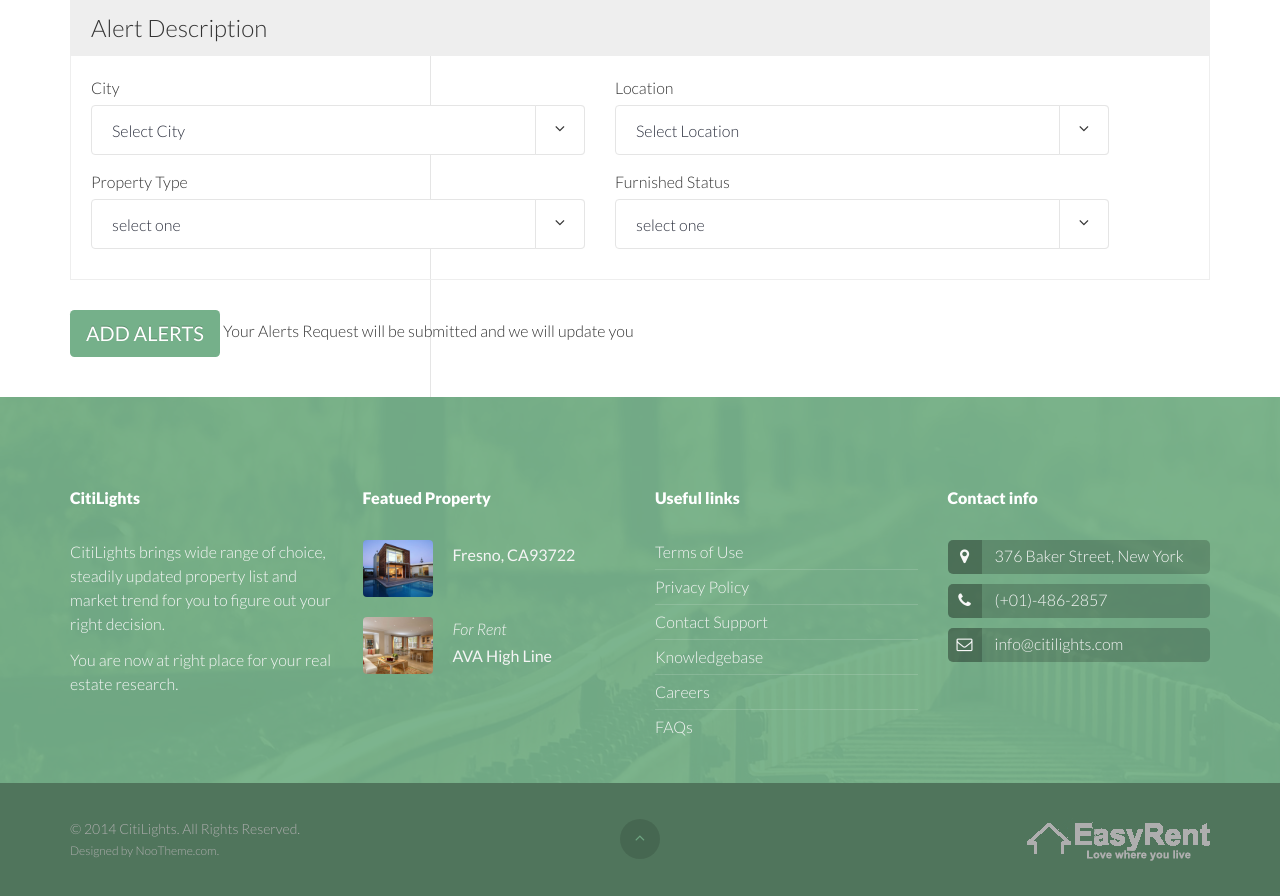
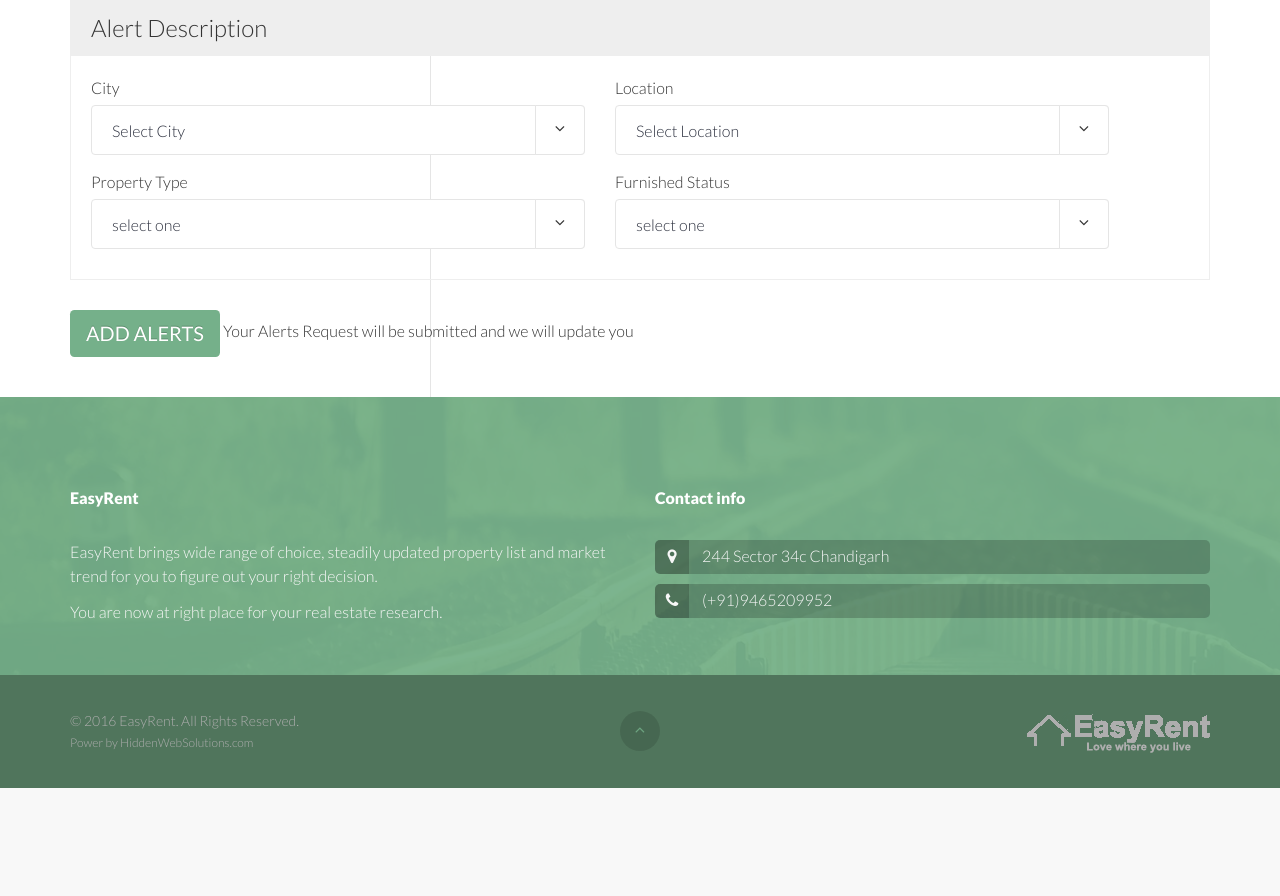
Before and after one commit to hellydhindsa/easyrent, a PHP site: page /property/user/frmAlerts.php in a window 1280 px wide. Shown: the part 261-1157 px from the top of the page. After the commit the page ends 1049 px from the top, so only its background shows below. Run offline with PHP 8.4, Linux system fonts and the light colour scheme; some libraries are stand-ins or nearby versions.

Commit message:
changes for user manupulations

```diff
--- a/header.php
+++ b/header.php
@@ -113,11 +113,11 @@ CALL US NOW<br>
 </li>
 
 <li class="dropdown active">
-    <a href="login.php">Post Property&nbsp;<span class="caret"></span></a>
+    <a href="user/frmpg.php">Post Property&nbsp;<span class="caret"></span></a>
 
 </li>
 <li class="dropdown active">
-<a href="index.php">Get Alerts&nbsp;<span class="caret"></span></a>
+    <a href="user/frmAlerts.php">Get Alerts&nbsp;<span class="caret"></span></a>
 
 </li>
 <li class="dropdown">
--- a/user/footer.php
+++ b/user/footer.php
@@ -18,72 +18,26 @@ if(isset($sts))
 <div class="container">
 <div class="row">
 
-<div class="col-xs-12 col-sm-6 col-md-3 footer-nav-col">
+<div class="col-xs-12 col-sm-6 col-md-6 footer-nav-col">
 <div class="ft-about-us">
-<h4 class="ft-col-title">CitiLights</h4>
+<h4 class="ft-col-title">EasyRent</h4>
 <div class="text-block">
-<p>CitiLights brings wide range of choice, steadily updated property list and market trend for you to figure out your right decision.</p>
+<p>EasyRent brings wide range of choice, steadily updated property list and market trend for you to figure out your right decision.</p>
 <p>You are now at right place for your real estate research.</p>
 </div>
 </div>
 </div>
 
 
-<div class="col-xs-12 col-sm-6 col-md-3 footer-nav-col">
-<div class="ft-featured-properties">
-<h4 class="ft-col-title">Featued Property</h4>
-<div class="featured-property">
-<ul>
-<li>
-<div class="featured-image">
-<a href="property-details.html"><img src="../images/property/property13.jpg" alt=""></a>
-</div>
-<div class="featured-decs">
-<span class="featured-status"><a href="#"></a></span>
-<h4 class="featured-title"><a href="property-details.html" title="Fresno, CA93722">Fresno, CA93722</a></h4>
-</div>
-</li>
-<li>
-<div class="featured-image">
-<a href="property-details.html"><img src="../images/property/property7.jpg" alt=""></a>
-</div>
-<div class="featured-decs">
-<span class="featured-status"><a href="#">For Rent</a></span>
-<h4 class="featured-title"><a href="property-details.html" title="AVA High Line">AVA High Line</a></h4>
-</div>
-</li>
-</ul>
-</div>
-</div>
-</div>
 
 
-<div class="col-xs-12 col-sm-6 col-md-3 footer-nav-col">
-<div class="ft-useful-links">
-<h4 class="ft-col-title">Useful links</h4>
-<nav class="useful-links-menu" role="navigation">
-<ul>
-<li class="menu-item"><a href="#">Terms of Use</a></li>
-<li class="menu-item"><a href="#">Privacy Policy</a></li>
-<li class="menu-item"><a href="#">Contact Support</a></li>
-<li class="menu-item"><a href="#">Knowledgebase</a></li>
-<li class="menu-item"><a href="#">Careers</a></li>
-<li class="menu-item"><a href="#">FAQs</a></li>
-</ul>
-</nav>
-</div>
-</div>
-
-
-<div class="col-xs-12 col-sm-6 col-md-3 footer-nav-col">
+<div class="col-xs-12 col-sm-6 col-md-6 footer-nav-col">
 <div class="ft-contact-info">
 <h4 class="ft-col-title">Contact info</h4>
 <ul class="detail-contact-info">
-<li><i class="fa fa-map-marker"></i>&nbsp;376 Baker Street, New York</li>
-<li><i class="fa fa-phone"></i>&nbsp;(+01)-486-2857</li>
-<li><i class="fa fa-envelope-o"></i>&nbsp;<a href="http://html.nootheme.com/cdn-cgi/l/email-protection#157c7b737a55767c617c797c727d61663b767a78"><span class="__cf_email__" data-cfemail="98f1f6fef7d8fbf1ecf1f4f1fff0ecebb6fbf7f5">[email&#160;protected]</span><script cf-hash='f9e31' type="text/javascript">
-/* <![CDATA[ */!function(){try{var t="currentScript"in document?document.currentScript:function(){for(var t=document.getElementsByTagName("script"),e=t.length;e--;)if(t[e].getAttribute("cf-hash"))return t[e]}();if(t&&t.previousSibling){var e,r,n,i,c=t.previousSibling,a=c.getAttribute("data-cfemail");if(a){for(e="",r=parseInt(a.substr(0,2),16),n=2;a.length-n;n+=2)i=parseInt(a.substr(n,2),16)^r,e+=String.fromCharCode(i);e=document.createTextNode(e),c.parentNode.replaceChild(e,c)}}}catch(u){}}();/* ]]> */</script></a></li>
-</ul>
+<li><i class="fa fa-map-marker"></i>&nbsp;244 Sector 34c Chandigarh</li>
+<li><i class="fa fa-phone"></i>&nbsp;(+91)9465209952</li>
+
 </div>
 </div>
 
@@ -96,14 +50,14 @@ if(isset($sts))
 <div class="container">
 <div class="row">
 <div class="col-xs-12 col-sm-6 text-block">
-&copy; 2014 CitiLights. All Rights Reserved.
+&copy; 2016 EasyRent. All Rights Reserved.
 <br/>
-<span>Designed by <a title="Visit Nootheme.com!" href="http://www.nootheme.com/" target="_blank">NooTheme.com</a>.</span>
+<span>Power by HiddenWebSolutions.com</span>
 <br>
 </div>
 <div class="col-xs-12 col-sm-6 logo-block">
 <div class="logo-image">
-<a href="index-2.html"><img src="../images/logo/logo-footer.png" alt="CitiLights"></a>
+<a href="index-2.html"><img src="../images/logo/logo-footer.png" alt="EasyRent"></a>
 </div>
 </div>
 </div>
--- a/user/frmAlerts.php
+++ b/user/frmAlerts.php
@@ -1,6 +1,6 @@
 <?php
 include_once '../buslogic.php';
-if(isset($_POST["property_submit"]))
+if(isset($_POST["Alert_submit"]))
 {
     $obj= new clspg();
     $obj->pgtit=$_POST["title"];
@@ -37,17 +37,6 @@ if(isset($_POST["property_submit"]))
    if($sts)
    {
 
-
-if(isset($_POST["pfac"]))
-{
-   foreach($_POST["pfac"] as $check) {
-       $obj1= new clsfacprp();
-    $obj1->faccode=$check;
-     $obj1->prpcod=$_SESSION["pgcod"];
-     $obj1->type='P';
-       $obj1->save_facprp();
-}
-   }
    }
    else
    {
@@ -83,7 +72,7 @@ function getState(val) {
 <h1 class="page-title">Set Alerts</h1>
 </div>
 <div class="submit-content">
-<form id="new_post" name="new_post" method="post" class="noo-form property-form" role="form" action="frmpg.php">
+    <form id="new_post" name="new_post" method="post" class="noo-form property-form" role="form" action="frmAlerts.php">
 
 <div class="noo-control-group">
 <div class="group-title">Alert Description</div>
@@ -94,9 +83,7 @@ function getState(val) {
 <div class="dropdown label-select">
     <select class="form-control" onChange="getState(this.value);" required>
 <option value="">Select City</option>
-
-
-      <?php
+  <?php
                                          $obj= new clscat();
                                                   $arr = $obj->dsp_cat();
 
@@ -158,7 +145,7 @@ function getState(val) {
 
 <div class="noo-submit row">
 <div class="col-md-12">
-    <input type="submit" name="property_submit" class="btn btn-lg rounded metro btn-primary" id="property_submit" value="Add Alerts">
+    <input type="submit" name="Alert_submit" class="btn btn-lg rounded metro btn-primary" id="property_submit" value="Add Alerts">
 <label>Your Alerts Request will be submitted and we will update you</label>
 </div>
 </div>
```
